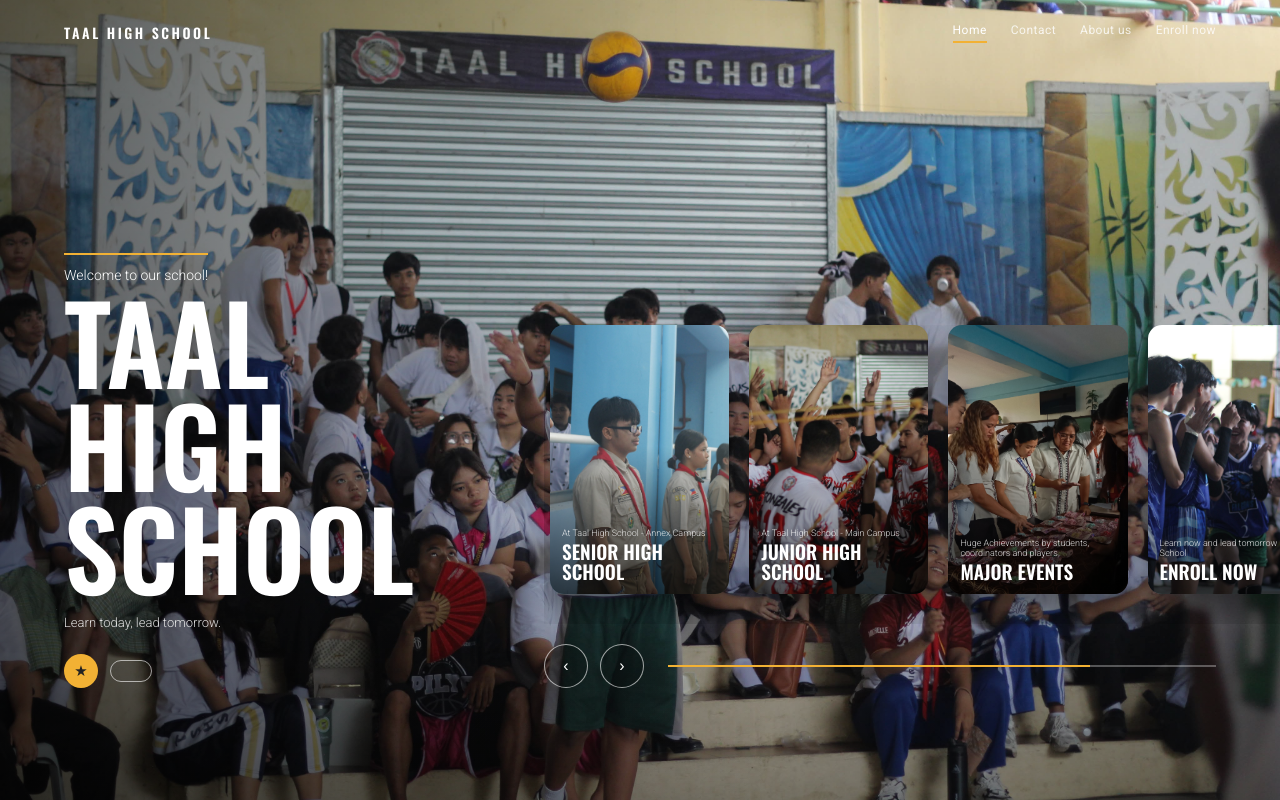
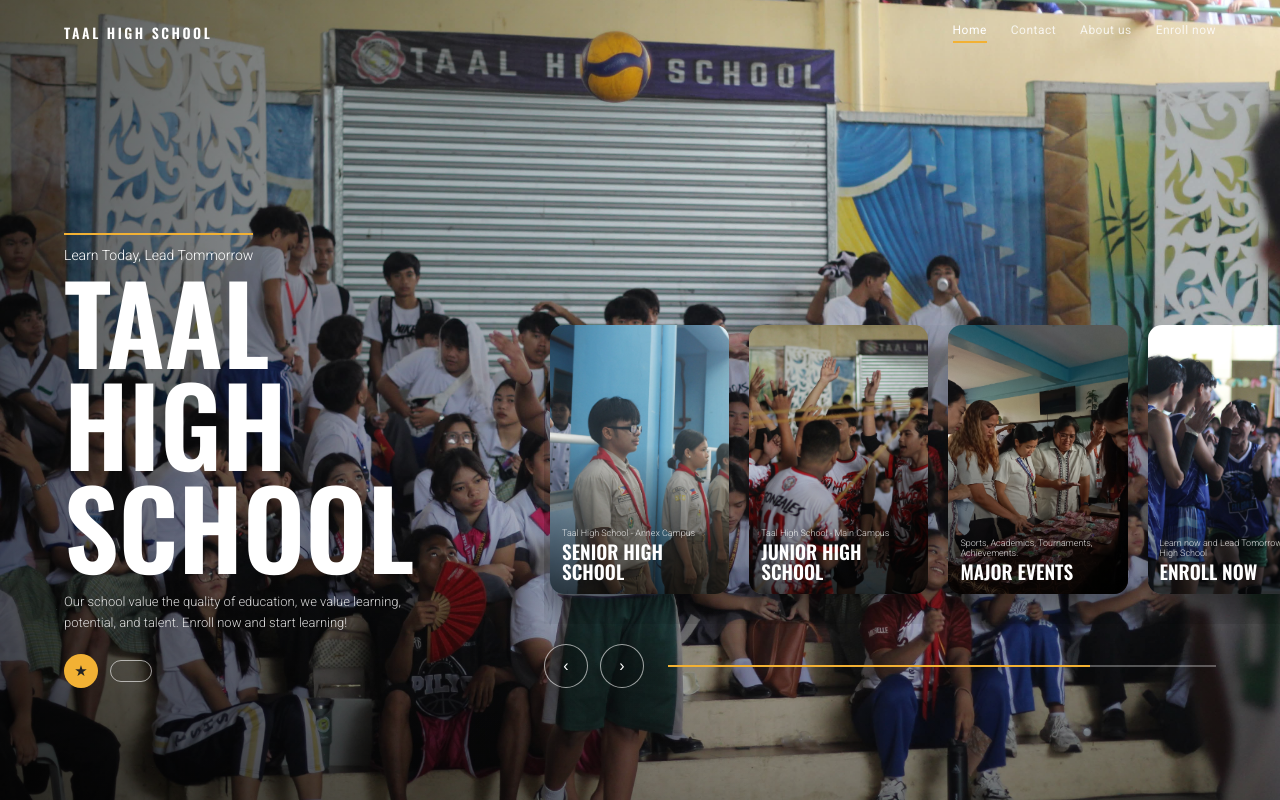
Before and after one commit to jadewasabi/Enrollform, a plain HTML site: page school.html in a window 1280 px wide. Drawn offline with nearby package versions, Linux system fonts and the light colour scheme.

Commit message:
Update school.html

```diff
--- a/school.html
+++ b/school.html
@@ -67,18 +67,16 @@ button:focus-visible,a:focus-visible{outline:2px solid var(--accent);outline-off
 </main>
 <script>
 var S=[
- {n:"Taal High School",p:"Welcome to our school!",d:"Learn today, lead tomorrow.",
+ {n:"Taal High School",p:"Learn Today, Lead Tommorrow",d:"Our school value the quality of education, we value learning, potential, and talent. Enroll now and start learning!",
   s:"url('pic1.jpeg')"},
- {n:"Senior High School",p:"At Taal High School - Annex Campus",d:"Our well-driven seniors that is located at the Annex Campus, join us!",
+ {n:"Senior High School",p:"Taal High School - Annex Campus",d:"Our Senior High School is seperated from Junior High School, another campus waiting for you to join!",
   s:"url('pic2.jpeg')"},
- {n:"Junior High School",p:"At Taal High School - Main Campus",d:"This is where our juniors are, located at the Main Campus, major events and recognitions happens here!",
+ {n:"Junior High School",p:"Taal High School - Main Campus",d:"Junior High School is located at our Main Campus, this is where major events and awardings takes place.",
   s:"url('pic3.jpeg')"},
- {n:"Major Events",p:"Huge Achievements by students, coordinators and players",d:"Our geeked students achievements throughout the years!",
+ {n:"Major Events",p:"Sports, Academics, Tournaments, Achievements.",d:"Every school year, our learners attends major events such as Intramurals, Tournaments, and Celebrations. Major events takes place at our Main Campus.",
   s:"url('pic4.jpeg')"},
- {n:"Enroll now",p:"Learn now and lead tomorrow at Taal High School",d:"Where quality of education is valued, join us!.",
-  s:"url('pic5.jpeg')"},
- {n:"Access The Form",p:"Be a Taalian!",d:"Access our enrollment form to enroll to our school.",
-  s:"url('pic6.jpeg')"}
+ {n:"Enroll now",p:"Learn now and Lead Tomorrow at Taal High School",d:"To enroll with ease, you can access our form from this very website. Enroll now and be a Taalian!",
+  s:"url('pic5.jpeg')"}
 ];
 var i=0,busy=false,timer,paused=false,start=0,DUR=6500;
 var $=function(id){return document.getElementById(id)};
```
